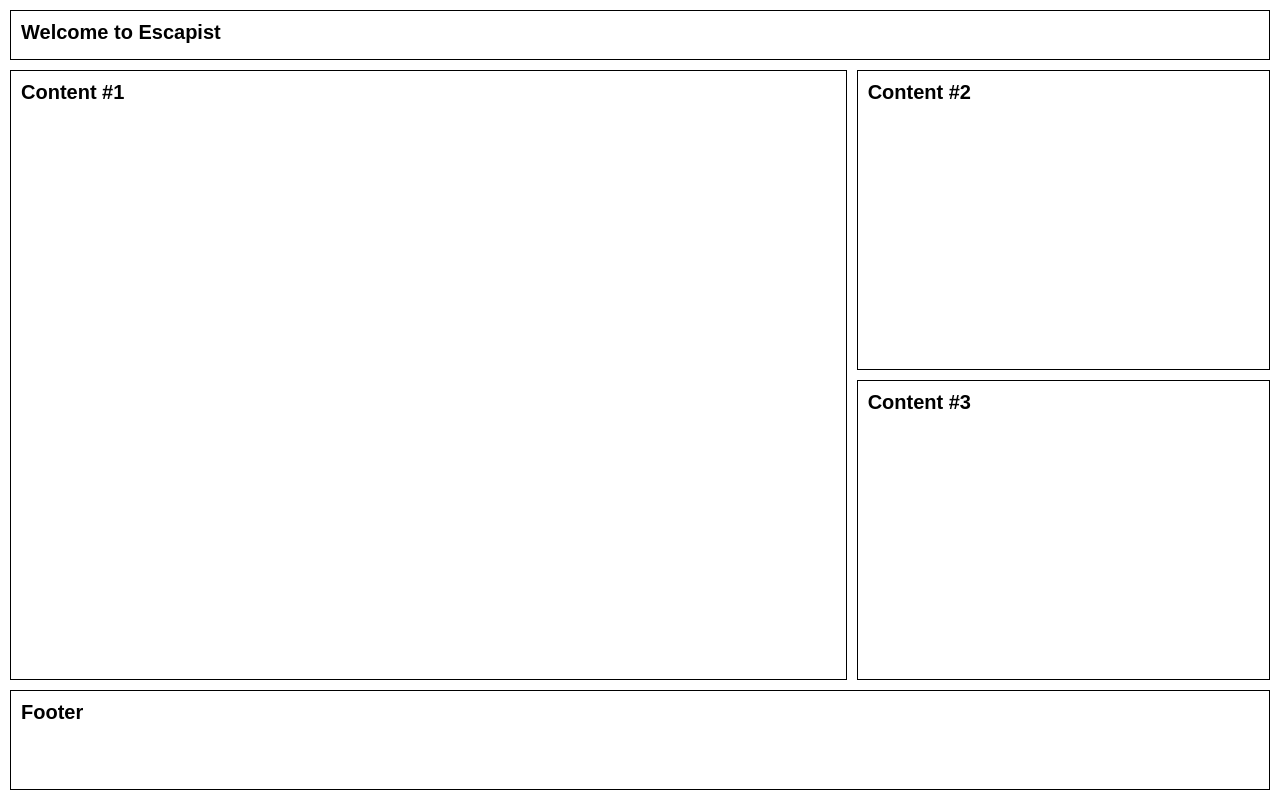
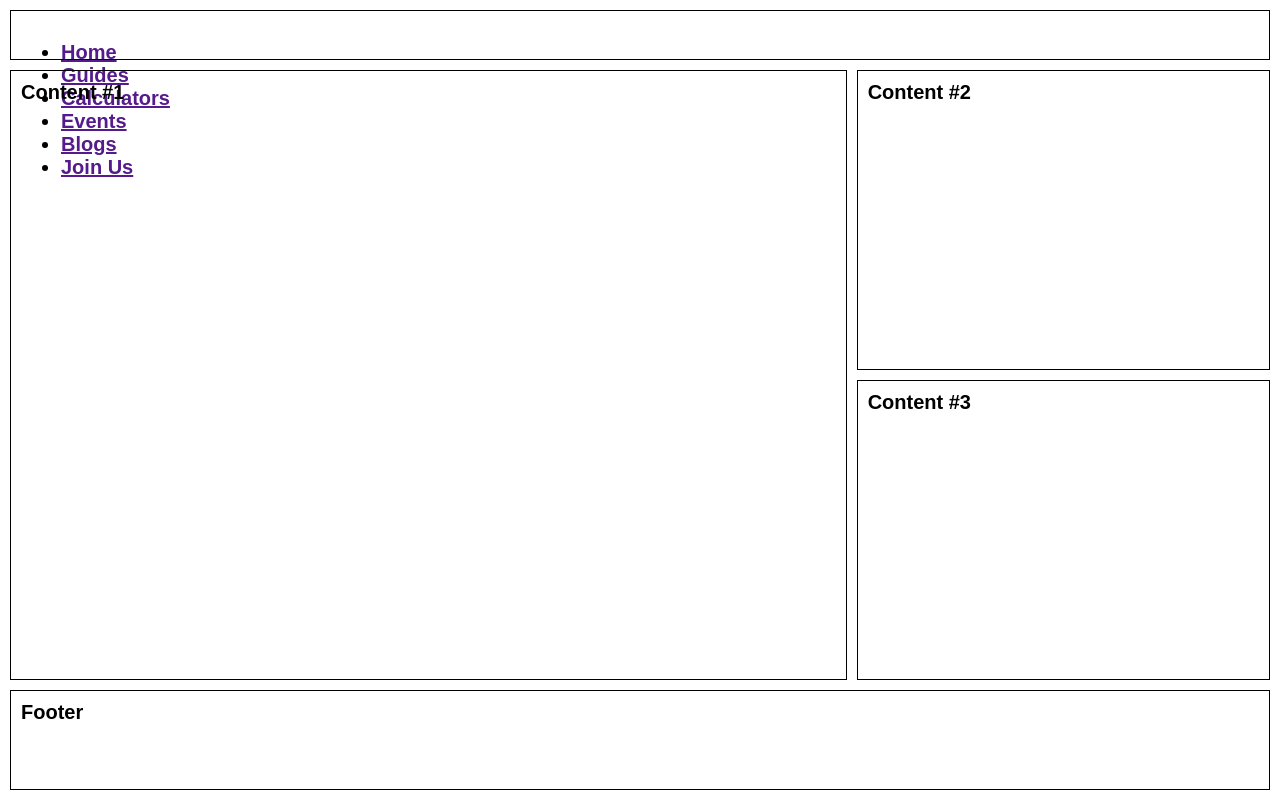
Before and after one commit to heyhenry/EscapistWebsite, a plain HTML site: page index.html in a window 1280 px wide. Drawn offline with Linux system fonts and the light colour scheme.

Commit message:
Implemented skeleton navbar links.

```diff
--- a/index.html
+++ b/index.html
@@ -10,7 +10,16 @@
     <body>
         <div class="container">
             <!-- Implement navbar in header class -->
-            <div class="header">Welcome to Escapist</div>
+            <div class="header">
+                <ul>
+                    <li><a href="">Home</a></li>
+                    <li><a href="">Guides</a></li>
+                    <li><a href="">Calculators</a></li>
+                    <li><a href="">Events</a></li>
+                    <li><a href="">Blogs</a></li>
+                    <li><a href="">Join Us</a></li>
+                </ul>
+            </div>
             <!-- Implement a brief overview/desc of current big maple event with a redirect to a dedicated page -->
             <div class="content-large">Content #1</div>
             <!-- Guild brief description and discord invite link -->
```
